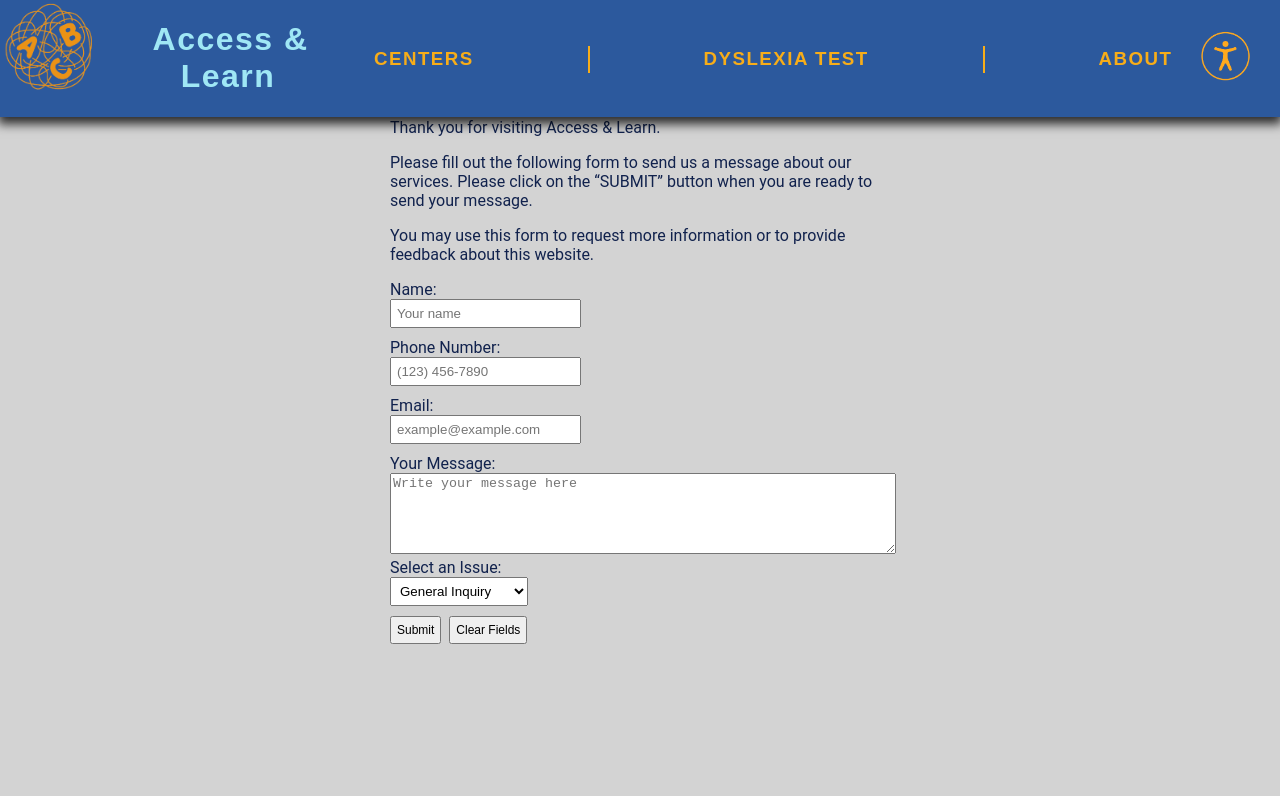
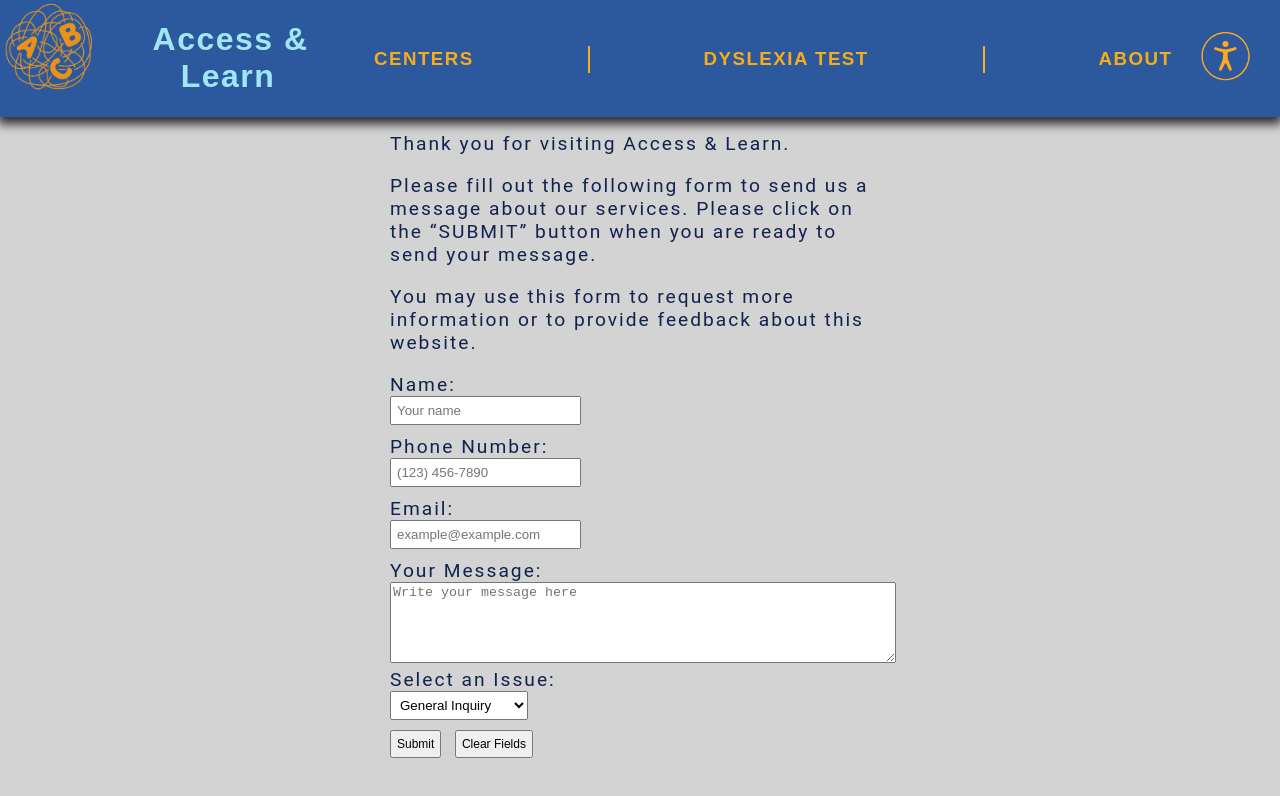
Before and after one commit to jRodriguezIV/9-4_hackathon-team-4, a React (Create React App) app: page /contact in a window 1280 px wide. Shown: the top 796 px of the page. Built offline with nearby package versions, Linux system fonts and the light colour scheme; no server answers.

Commit message:
adjusted the text sizes for accessibility

```diff
--- a/src/Pages/ContactUs/ContactUs.css
+++ b/src/Pages/ContactUs/ContactUs.css
@@ -1,6 +1,11 @@
 .ContactUs {
   display: flex;
   flex-direction: column;
+}
+
+.NewContact {
+  font-size: 120%;
+  letter-spacing: 2px;
 }
 
 .ContactUs label {
```
